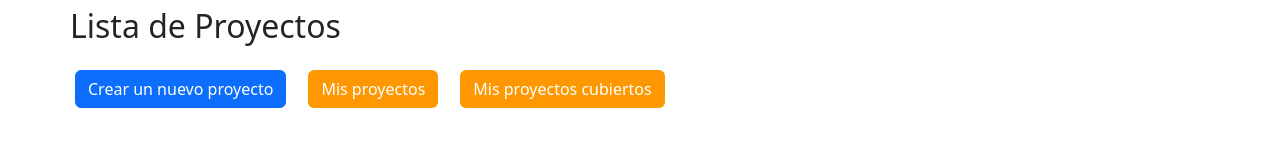
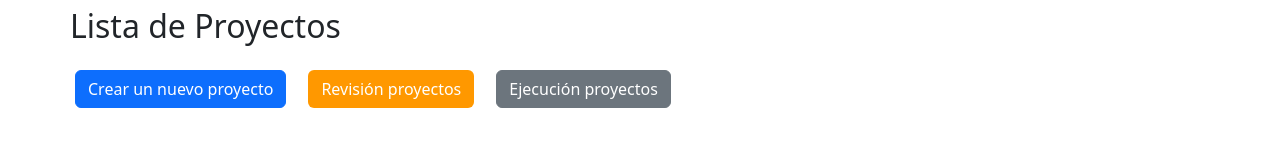
Before and after one commit to santiFie/DSSD---Proyect-Planning, an Angular app in the folder app/frontend/: page /projects in a window 1280 px wide. Shown: the part 123-277 px from the top of the page. Built offline with nearby package versions, Linux system fonts and the light colour scheme; no server answers; sample sign-in values are in the browser's storage.

Commit message:
sacar acentos en logs

```diff
--- a/app/frontend/src/app/components/project-list/project-list.component.html
+++ b/app/frontend/src/app/components/project-list/project-list.component.html
@@ -6,10 +6,10 @@
             Crear un nuevo proyecto
         </button>
         <button [routerLink]="['/my-projects']" class="btn btn-accent">
-            Mis proyectos
+            Revisión proyectos
         </button>
-        <button [routerLink]="['/my-projects/covered']" class="btn btn-accent">
-            Mis proyectos cubiertos
+        <button [routerLink]="['/my-projects/covered']" class="btn btn-secondary">
+            Ejecución proyectos
         </button>
     </div>
 
```
Also changed, not shown: 2 other files (tests, documents, lock files or other folders).
